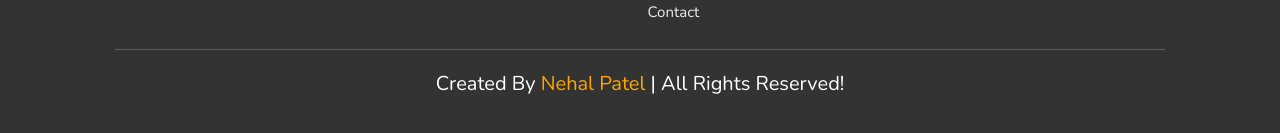
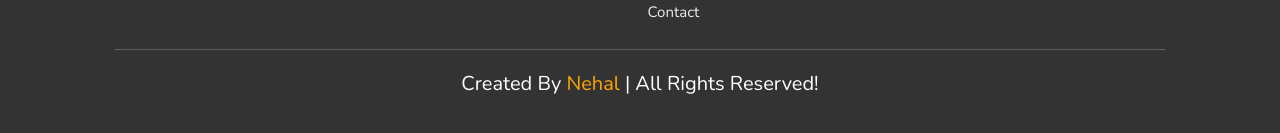
Before and after one commit to nehalp13/tour_site, a plain HTML site: page index.html in a window 1280 px wide. Shown: the part 5739-5872 px from the top of the page. Drawn offline with nearby package versions, Linux system fonts and the light colour scheme.

Commit message:
Update index.html
new update

```diff
--- a/index.html
+++ b/index.html
@@ -588,7 +588,7 @@
 
     </div>
 
-    <h1 class="credit"> created by <span> Nehal Patel </span> | all rights reserved! </h1>
+    <h1 class="credit"> created by <span> Nehal </span> | all rights reserved! </h1>
 
 </section>
 
```
